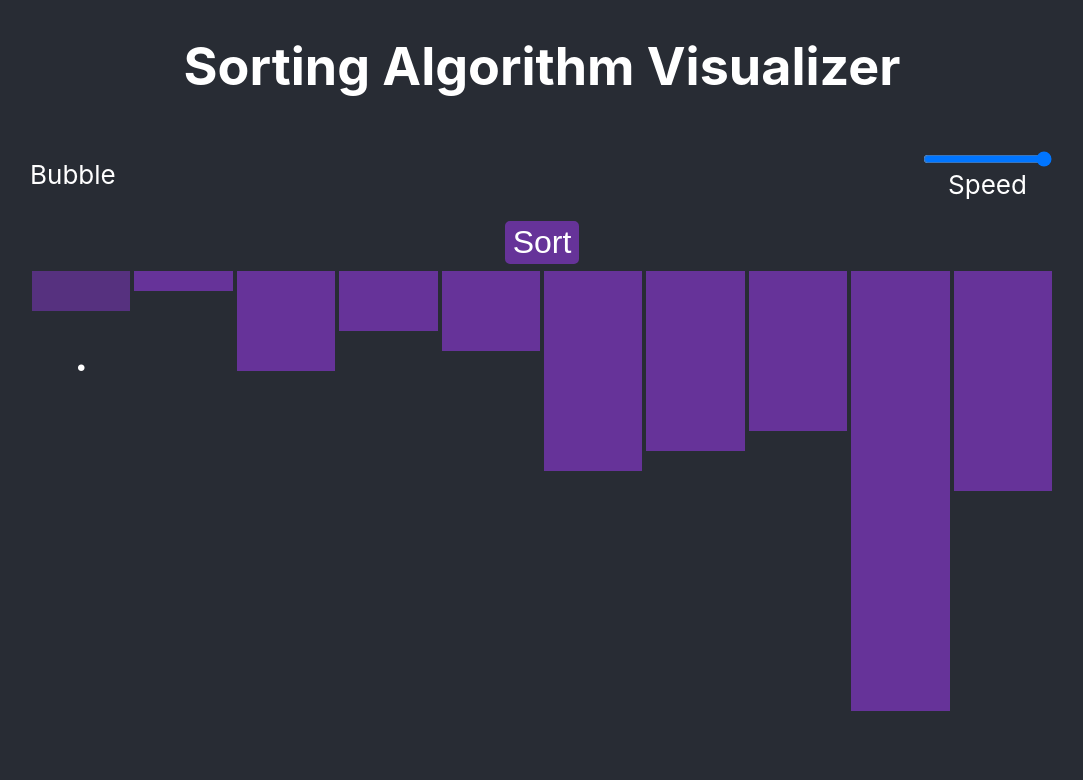
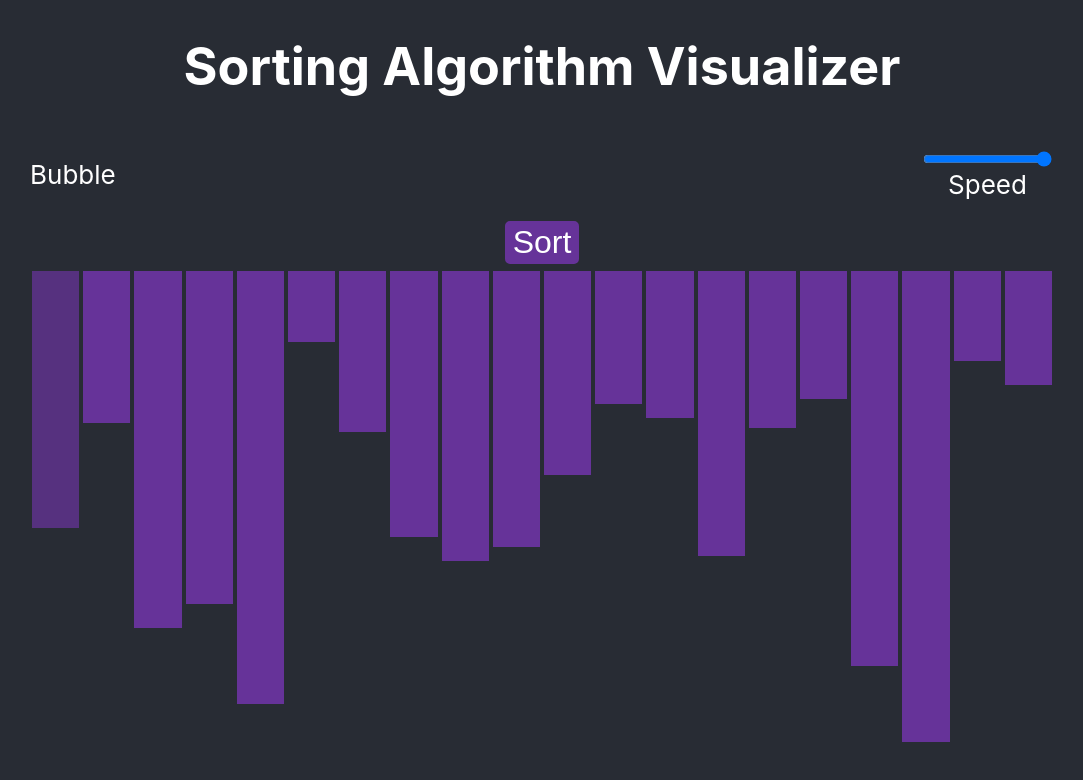
Before and after one commit to BrannanC/sorting_visualizer, a React (Create React App) app: page / in a window 1280 px wide. Shown: the top 780 px of the page, without its empty margins (98-1181 px from the left). Built offline with nearby package versions, Linux system fonts and the light colour scheme.

Commit message:
random list generator

```diff
--- a/src/App.css
+++ b/src/App.css
@@ -13,6 +13,7 @@
 .visulaizer-box {
   display: flex;
   width: 80%;
+  height: 60vh;
   justify-content: space-evenly;
 }
 
--- a/src/components/bubble.jsx
+++ b/src/components/bubble.jsx
@@ -1,12 +1,19 @@
 import React, { useState } from "react";
 
-const initItems = [2, 1, 5, 3, 4, 10, 9, 8, 22, 11];
+const generateList = num => {
+  const initItems = [];
+  while (initItems.length < num) {
+    let r = Math.floor(Math.random() * 100) + 1;
+    if (initItems.indexOf(r) === -1) initItems.push(r);
+  }
+  return initItems;
+};
 
 export default function Bubble() {
   const [isSorted, setIsSorted] = useState(false);
-  const [items, setItems] = useState(initItems);
+  const [items, setItems] = useState(generateList(20));
   const [i, setI] = useState(0);
-  const [speed, setSpeed] = useState(10);
+  const [speed, setSpeed] = useState(20);
   const [isSorting, setIsSorting] = useState(false);
 
   function sleep(ms) {
@@ -46,7 +53,7 @@ export default function Bubble() {
 
   const reset = e => {
     e.preventDefault();
-    setItems(initItems);
+    setItems(generateList(20));
     setI(0);
     setIsSorted(false);
   };
@@ -64,7 +71,7 @@ export default function Bubble() {
             type="range"
             name="speed"
             min="1"
-            max="10"
+            max="20"
             step="0.5"
             onChange={handleSpeed}
             disabled={isSorting}
@@ -89,11 +96,10 @@ export default function Bubble() {
               <div
                 className="item"
                 style={{
-                  height: `${(item * 200) / items.length}px`,
+                  height: `${item}%`,
                   opacity: `${ind === i ? 0.75 : 1}`
                 }}
               ></div>
-              {ind === i && <h2>·</h2>}
             </div>
           );
         })}
```
